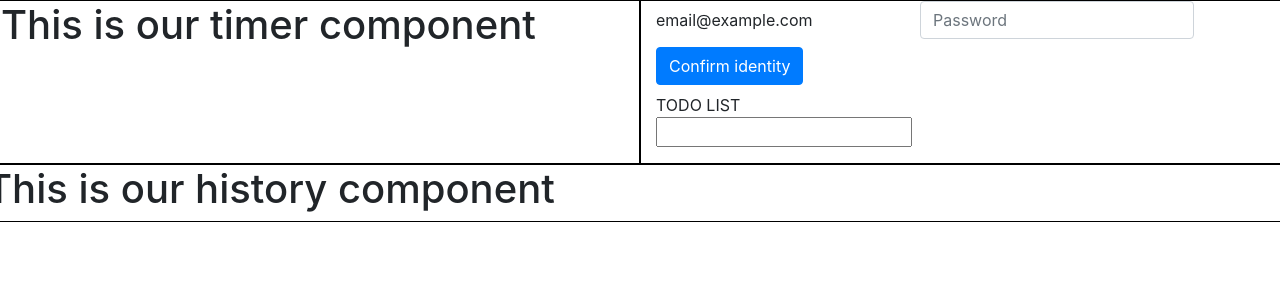
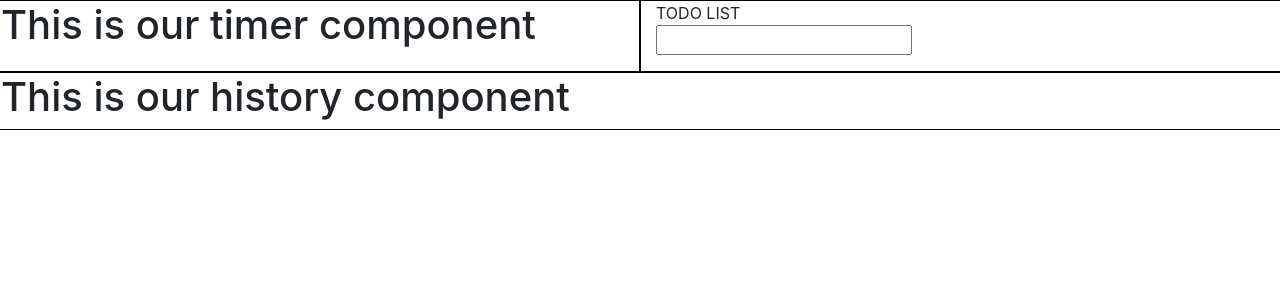
Before and after one commit to osotorrio/react-apps, a React (Create React App) app in the folder pomodoroapp/: page / in a window 1280 px wide. Shown: the top 300 px of the page. Built offline with nearby package versions, Linux system fonts and the light colour scheme.

Commit message:
Fixed bug

```diff
--- a/pomodoroapp/src/components/app/App.js
+++ b/pomodoroapp/src/components/app/App.js
@@ -17,7 +17,9 @@ function App() {
         </div>
       </div>
       <div className="row" style={border}>
-        <h1>This is our history component</h1>
+        <div className="col-12">
+          <h1>This is our history component</h1>
+        </div>
       </div>
     </div>
   );
--- a/pomodoroapp/src/components/todo/todo.jsx
+++ b/pomodoroapp/src/components/todo/todo.jsx
@@ -24,26 +24,13 @@ class Todo extends React.Component {
 
     handleClick = (event) =>{
         this.setState(previousState => ({
-            todos: previousState.todos.filter(item => { return item !== previousState.todos[event.target.id]})
+            todos: previousState.todos.filter((item, index) => { return index.toString() !== event.target.id })
         }));
     }
 
     render(){
         return (
             <div>
-                <form class="form-inline">
-                <div class="form-group mb-2">
-                    <label for="staticEmail2" class="sr-only">Email</label>
-                    <input type="text" readonly class="form-control-plaintext" id="staticEmail2" value="email@example.com" />
-                </div>
-                <div class="form-group mx-sm-3 mb-2">
-                    <label for="inputPassword2" class="sr-only">Password</label>
-                    <input type="password" class="form-control" id="inputPassword2" placeholder="Password" />
-                </div>
-                <button type="submit" class="btn btn-primary mb-2">Confirm identity</button>
-                </form>
-
-
                 TODO LIST
                 <form onSubmit={this.handleSubmit}>
                     <input type="text" value={this.state.currentText} onChange={this.handleChange} required />
```
